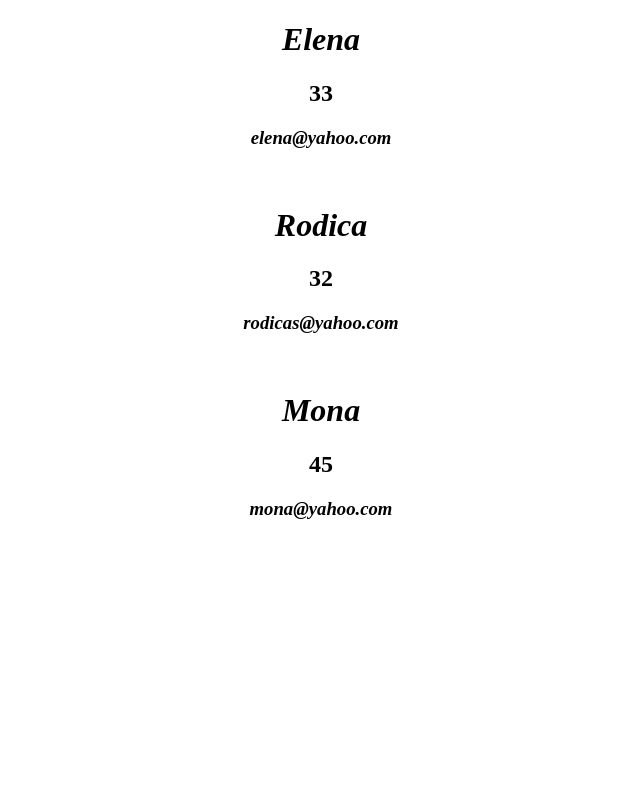
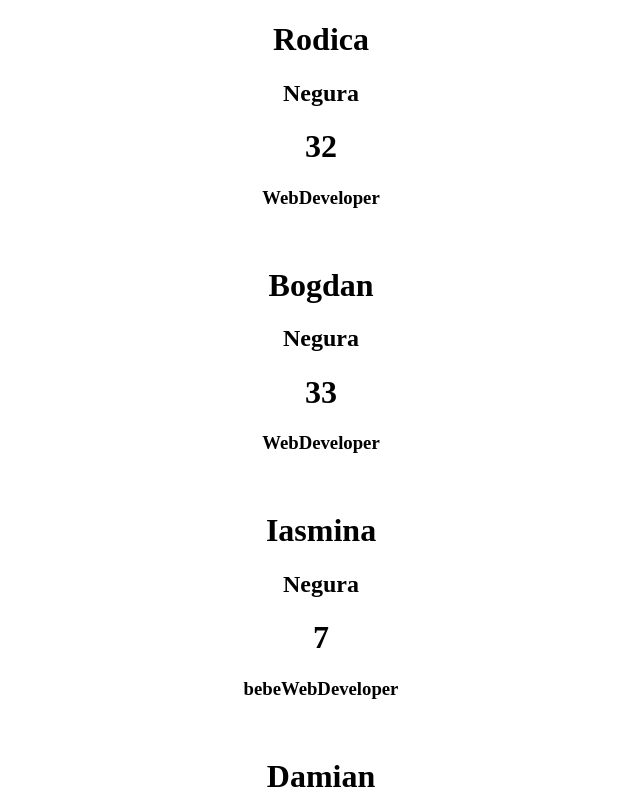
Before and after one commit to RodicaNegura/to-do-list-react, a React (Create React App) app: page / in a window 1280 px wide. Shown: the top 800 px of the page, without its empty margins (319-959 px from the left). Built offline with nearby package versions, Linux system fonts and the light colour scheme.

Commit message:
components and props exercises

```diff
--- a/src/App.js
+++ b/src/App.js
@@ -3,24 +3,26 @@
 function App() {
   return (
     <div className="App">
-      <User name="Elena" age={33} email="elena@yahoo.com"/>
+      <About name= "Rodica" surname="Negura" age={32} ocupation= "WebDeveloper"/>
       <br></br>
-      <User name="Rodica" age={32} email="rodicas@yahoo.com"/>
+      <About name= "Bogdan" surname="Negura" age={33} ocupation= "WebDeveloper"/>
       <br></br>
-      <User name="Mona" age={45} email="mona@yahoo.com"/>
+      <About name= "Iasmina" surname="Negura" age={7} ocupation= "bebeWebDeveloper"/>
+      <br></br>
+      <About name= "Damian" surname="Negura" age={5} ocupation= "bebeWebDeveloper"/>
     </div>
   );
 }
 
-const User = (props) => {
+const About = ({name, surname, age, ocupation}) => {
   return (
     <div>
-      <h1><i>{props.name}</i></h1>
-      <h2>{props.age}</h2>
-      <h3><em>{props.email}</em></h3>
+      <h1>{name}</h1>
+      <h2>{surname}</h2>
+      <h1>{age}</h1>
+      <h3>{ocupation}</h3>
     </div>
-  );
-};
-
+  )
+}
 
 export default App;
```
